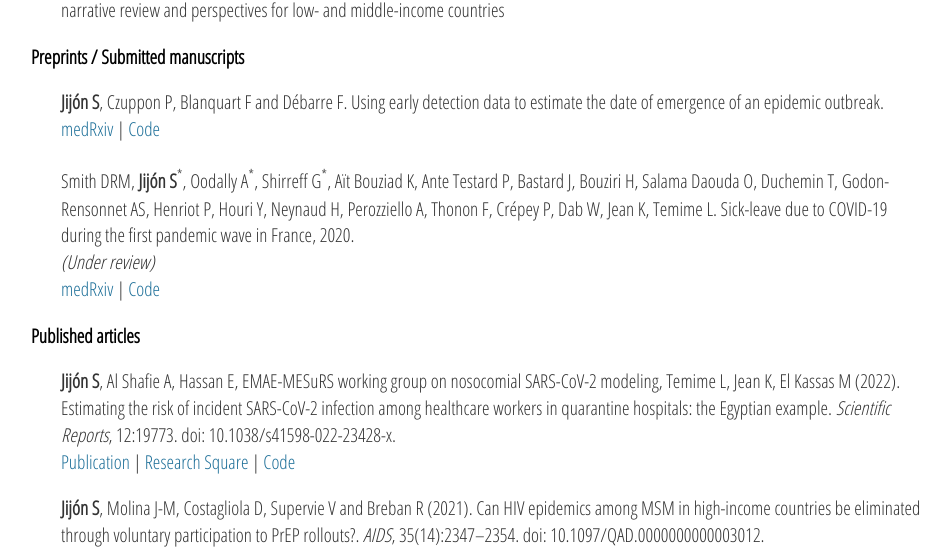
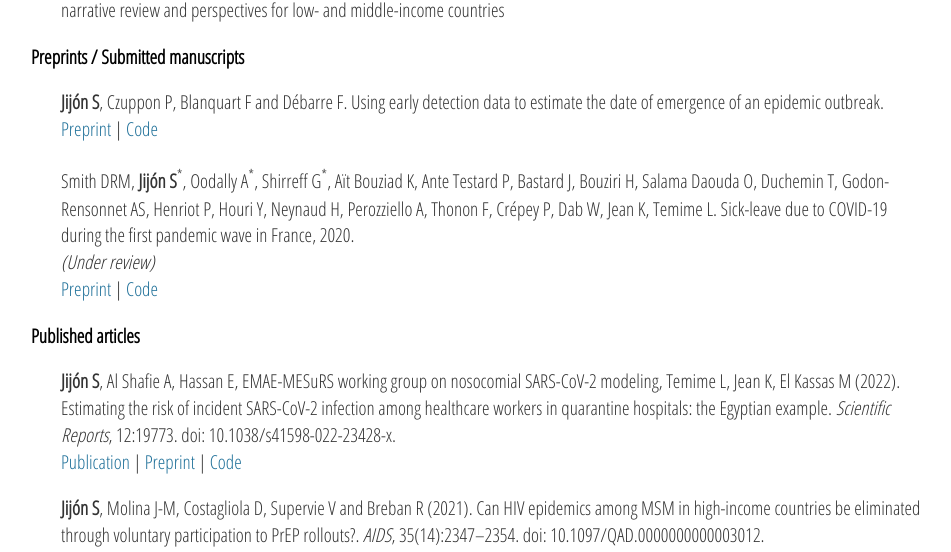
Before and after one commit to sjijon/sjijon.github.io, a Jekyll site: the page built from publications.html, in a window 1280 px wide. Shown: the part 318-870 px from the top of the page, without its empty margins (161-1112 px from the left). Built offline with Jekyll 4.4.1, drawn with Linux system fonts in a browser that asks for light colours; nearby versions of some CDN libraries.

Commit message:
FIx preprints

```diff
--- a/publications.html
+++ b/publications.html
@@ -17,7 +17,7 @@ title: Publications
 	<p style="padding-left:30px;">
 		<strong>Jijón S</strong>, Czuppon P, Blanquart F and Débarre F. Using early detection data to estimate the date of emergence of an epidemic outbreak.
 		<br>
-		<a href="" target="_blank">medRxiv</a> |
+		<a href="" target="_blank">Preprint</a> |
 		<a href="https://github.com/sjijon/estimate-emergence-from-data" target="_blank">Code</a>
 	</p>
 	<p style="padding-left:30px;">
@@ -25,7 +25,7 @@ title: Publications
 		<br>
 		<em>(Under review)</em>
 		<br>
-		<a href="" target="_blank">medRxiv</a> |
+		<a href="" target="_blank">Preprint</a> |
 		<a href="https://github.com/MESuRS-Lab/Covid-sick-leave" target="_blank">Code</a>
 	</p>
 
@@ -37,7 +37,7 @@ title: Publications
 		<br>
 		<a href="https://www.nature.com/articles/s41598-022-23428-x" target="_blank">Publication</a> |
 		<!-- <a href="https://doi.org/10.1101/2020.12.21.20248594" target="_blank">Medrxiv</a> | -->
-		<a href="https://www.researchsquare.com/article/rs-1893865/v1 target="_blank">Research Square</a> |
+		<a href="https://www.researchsquare.com/article/rs-1893865/v1 target="_blank">Preprint</a> |
 		<a href="https://github.com/sjijon/SARS-CoV-2_QuarantineHospitals" target="_blank">Code</a>
 	</p>
 	<p style="padding-left:30px;">
```
